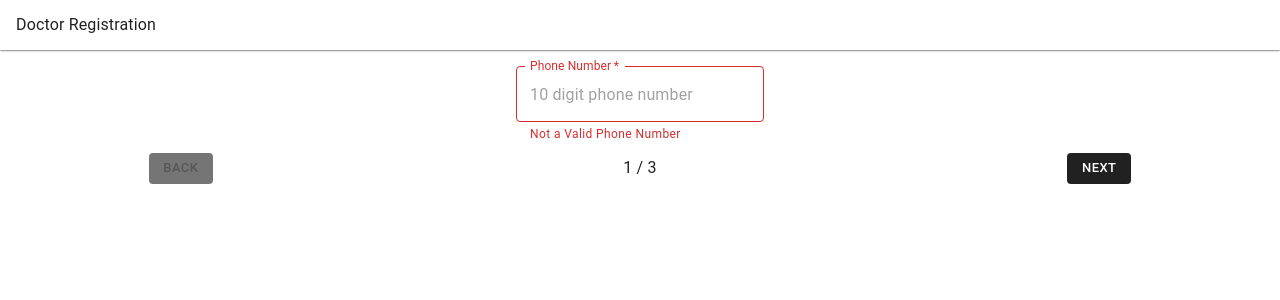
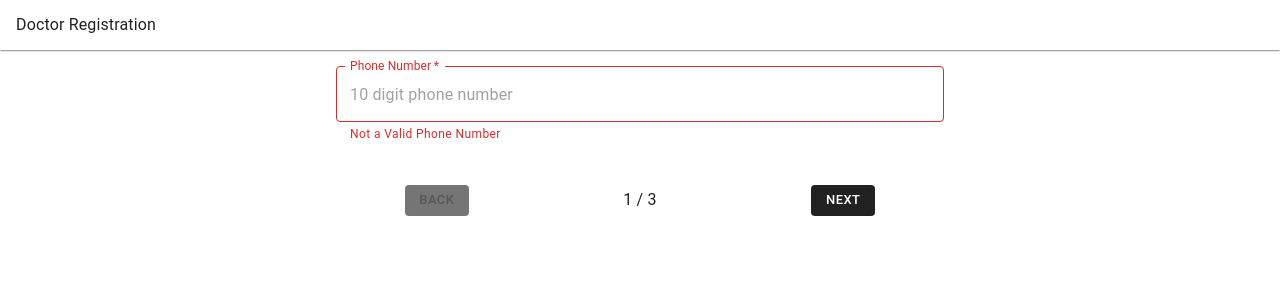
Before and after one commit to ArnabChatterjee20k/MediMyth---Frontend, a React (Vite) app: page / in a window 1280 px wide. Shown: the top 300 px of the page. Built offline with nearby package versions, Linux system fonts and the light colour scheme.

Commit message:
added styling to the multi step form

```diff
--- a/src/features/doctor-multistep-register/components/AccountDetailsForm.jsx
+++ b/src/features/doctor-multistep-register/components/AccountDetailsForm.jsx
@@ -3,12 +3,12 @@ import { Email , UserName } from "../data/validErrorPatterns"
 const AccountDetailsForm = () => {
   return (
     <>
-        <Input name={"name"} errorPattern={UserName} helperText="Not a Valid UserName" type="text" placeholder="Enter your phone number" label="Phone Number"/>
+        <Input name={"name"} errorPattern={UserName} helperText="Not a Valid UserName" type="text" placeholder="Enter your full name" label="Full Name"/>
         <Input name={"email"} errorPattern={Email} helperText="Not a Valid Email" type="email" placeholder="Enter your email" label="Email"/>
         <Input name={"reg_no"} type="text" placeholder="Enter your registration number" label="Registration Number"/>
         <Input name={"address"} type="text" placeholder="Enter your proper address" label="Address"/>
         <Input name={"category"} type="text" placeholder="eg. dentist" label="Category"/>
-        <Input name={"reff_code"} type="text" placeholder="Refferal Code(if provided by admin)" label="Refferal Code"/>
+        <Input name={"reff_code"} type="text" placeholder="Refferal Code(if provided by admin)" label="Refferal Code" optional/>
 
 
     </>
--- a/src/features/doctor-multistep-register/components/Input.jsx
+++ b/src/features/doctor-multistep-register/components/Input.jsx
@@ -2,7 +2,7 @@ import TextField  from "@mui/material/TextField"
 import { useRegisterContext } from "../context/RegisterContextProvider"
 import PropTypes from "prop-types"
 
-const Input = ({name,type,value,placeholder,label,changeHandler,errorText,errorPattern,...props}) => {
+const Input = ({name,type,value,placeholder,label,changeHandler,errorText,errorPattern,optional,...props}) => {
     const {data,setData} = useRegisterContext();
     const handleChange = (e)=>{
         setData(prevData=>({...prevData,[e.target.name]:e.target.value}))
@@ -18,6 +18,7 @@ const Input = ({name,type,value,placeholder,label,changeHandler,errorText,errorP
         placeholder={placeholder}
         label={label}
         helperText={!validInput && errorText}
+        required = {optional || true} // if optional present or true
         error={errorPattern && !validInput}
         InputLabelProps={{ shrink: true }}
         {...props}
@@ -32,6 +33,7 @@ Input.prototype = {
     placeholder:PropTypes.string.isRequired,
     label:PropTypes.string.isRequired,
     errorText:PropTypes.string,
-    errorPattern:PropTypes.string
+    errorPattern:PropTypes.string,
+    optional:PropTypes.bool
 }
 export default Input
--- a/src/features/doctor-multistep-register/components/MultiStepper.jsx
+++ b/src/features/doctor-multistep-register/components/MultiStepper.jsx
@@ -12,7 +12,7 @@ const MultiStepper = ({steps}) => {
   const handleNext = (e) => {
     e.preventDefault()
     steps[activeForm].onSubmit && steps[activeForm].onSubmit()
-    setActiveForm((prevActiveForm) => prevActiveForm + 1); // if isLoading returned from react query is false
+    activeForm<maxSteps-1 && setActiveForm((prevActiveForm) => prevActiveForm + 1); // if isLoading returned from react query is false
   };
 
   const handleBack = () => {
@@ -40,10 +40,10 @@ const MultiStepper = ({steps}) => {
         <Typography>{steps[activeForm].label}</Typography>
       </Paper>
       {/* rendering a form for validation */}
-        <Stack component="form" onSubmit={handleNext} padding={2} alignItems="center">
+        <Stack component="form" onSubmit={handleNext} padding={2} gap={4} sx={{width:{xs:"100%",sm:"50%"},marginInline:"auto"}}>
             <Component/>
             <MobileStepper
-             sx={{width:"80%"}}
+             sx={{width:"80%",alignSelf:"center"}}
               variant="text"
               steps={maxSteps}
               position="static"
```
